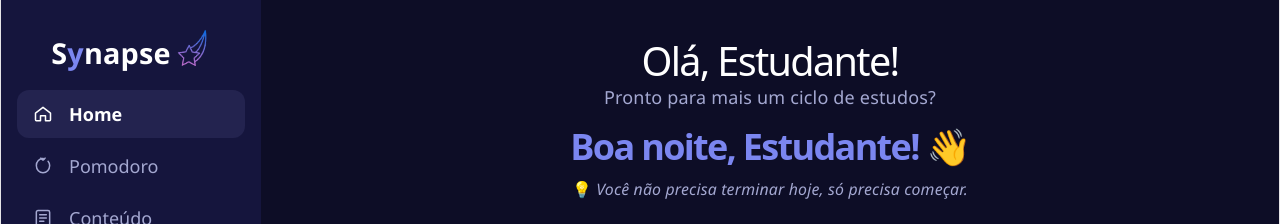
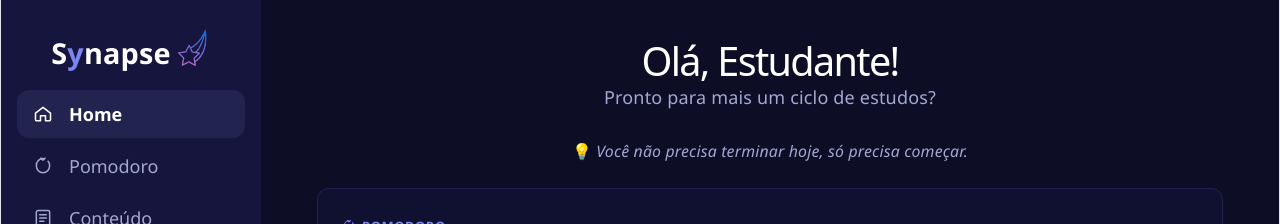
Before and after one commit to jmpinho/Synapse, a React (Vite) app: page / in a window 1280 px wide. Shown: the top 224 px of the page. Built offline with nearby package versions, Linux system fonts and the light colour scheme; no server answers; the database is empty.

Commit message:
ajuste de bug

```diff
--- a/src/components/Home/Home.jsx
+++ b/src/components/Home/Home.jsx
@@ -37,13 +37,6 @@ const FRASES_MOTIVACIONAIS = [
   "Estudar um pouco é sempre melhor que não estudar nada.",
   "O cronograma de hoje é só um rascunho — ajuste sem culpa.",
 ];
-
-function obterSaudacao() {
-  const hora = new Date().getHours();
-  if (hora < 12) return "Bom dia";
-  if (hora < 18) return "Boa tarde";
-  return "Boa noite";
-}
 
 function obterIntervaloDaSemana() {
   const hoje = new Date();
@@ -134,7 +127,6 @@ export default function Home({ aoNavegar }) {
   return (
     <div className="home">
       <header className="home__header">
-        <h1>{obterSaudacao()}, Estudante! 👋</h1>
         <p className="home__frase">💡 {fraseDoDia}</p>
       </header>
 
```
